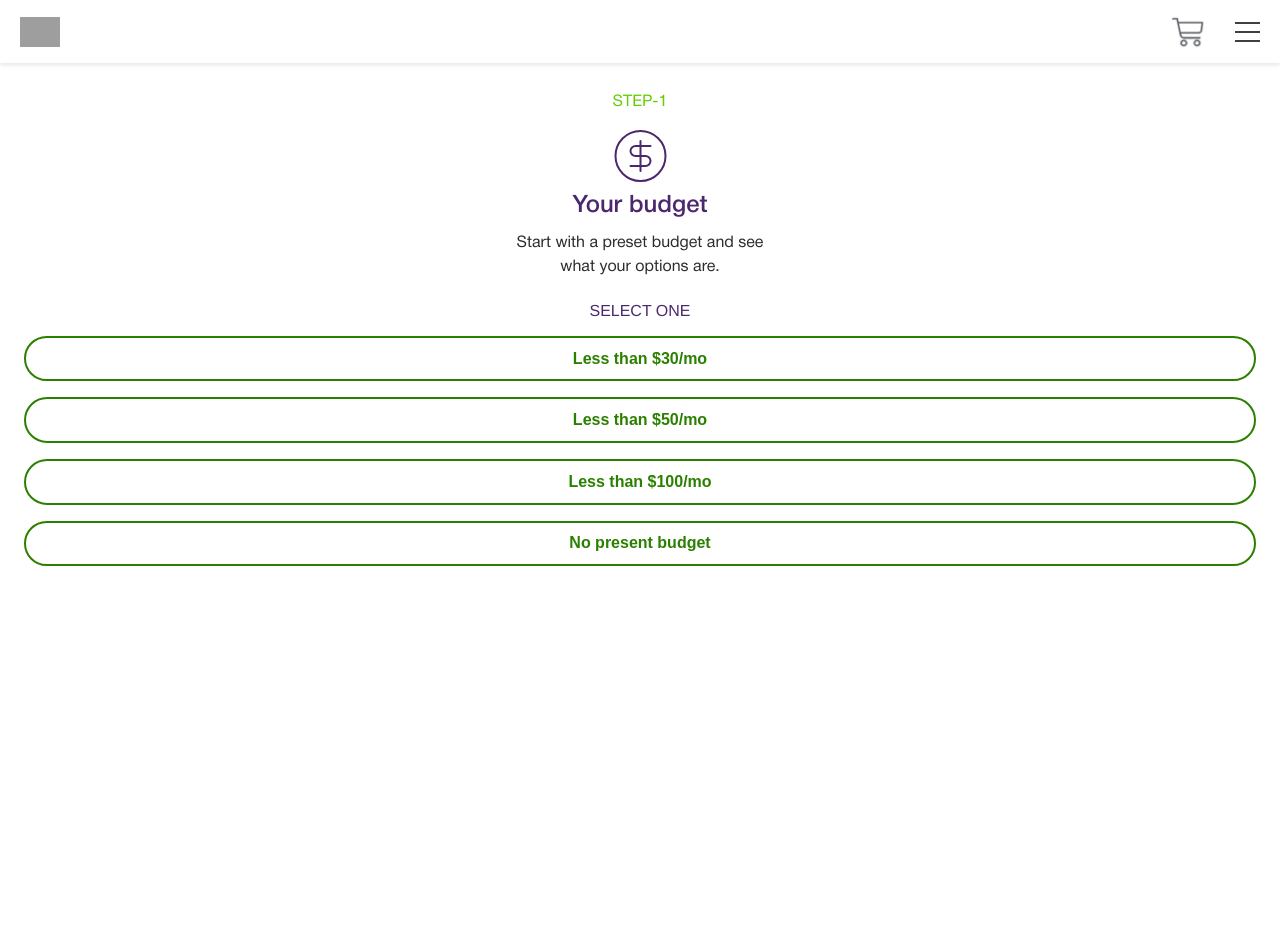
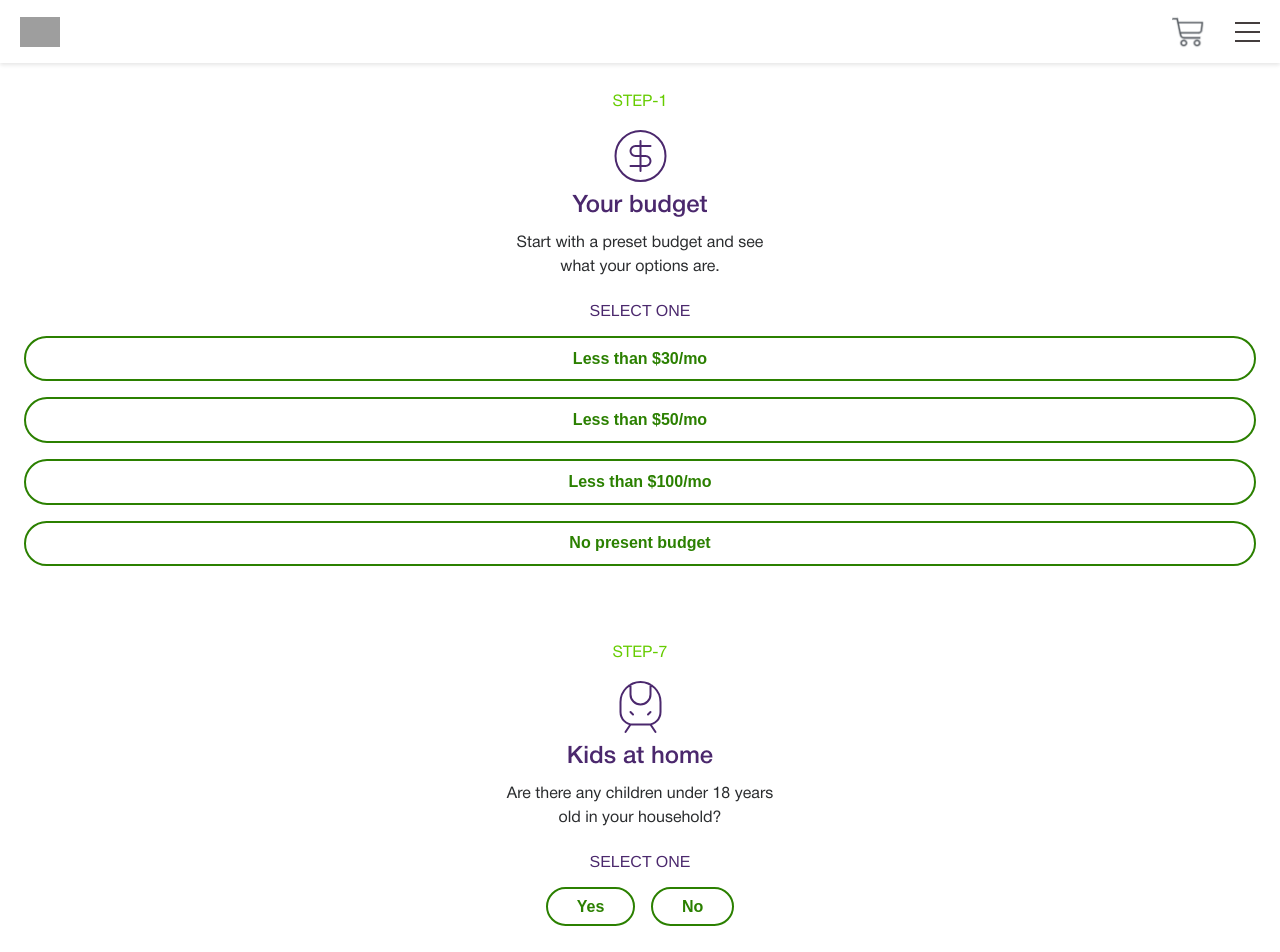
Before and after one commit to nicmart-dev/bundletv, a React (Create React App) app: page / in a window 1280 px wide. Shown: the top 952 px of the page. Before the commit the page ends 800 px from the top, so only its background shows below. Built offline with nearby package versions, Linux system fonts and the light colour scheme; grey boxes are pictures that could not be loaded.

Commit message:
Add kids component and style it

```diff
--- a/src/App.jsx
+++ b/src/App.jsx
@@ -2,6 +2,8 @@ import { BrowserRouter, Routes, Route } from 'react-router-dom';
 import './App.css';
 import Header from './components/Header/Header';
 import Budget from './components/BudgetComponent/Budget';
+import Kids from './components/KidsComponent/Kids';
+
 
 const App = () => {
   return (
@@ -9,6 +11,7 @@ const App = () => {
       <BrowserRouter>
         <Header />
         <Budget />
+        <Kids />
         <Routes>
           {/* feel free to change the below code */}
           {/* home and package component*/}
--- /dev/null
+++ b/src/components/KidsComponent/Kids.jsx
@@ -0,0 +1,22 @@
+import './Kids.scss';
+import kidsIcon from '../../assets/icons/big-train-front.svg';
+
+
+const Kids = () => {
+
+    return (
+           <div className='kids'>
+            <p className='kids__step'>STEP-7</p>
+            <img src={kidsIcon} alt='kids-icon' className='kids__icon'/>
+            <h2 className='kids__title'>Kids at home</h2>
+            <p className='kids__description'>Are there any children under 18 years old in your household?</p>
+            <label className='kids__label'>SELECT ONE</label>
+            <div className='kids__btn-container'>
+                <button className='kids__btn-container-item kids__btn-container-item--primary'>Yes</button>
+                <button className='kids__btn-container-item'>No</button>
+            </div>
+        </div>
+    )
+}
+
+export default Kids;
--- /dev/null
+++ b/src/components/KidsComponent/Kids.scss
@@ -0,0 +1,63 @@
+@use '../../styles/partials/global' as *;
+@use '../../styles/partials/variables' as *;
+@use '../../styles/partials/fonts.scss' as *;
+
+
+.kids{
+    padding: 2rem 1.5rem;
+
+    &__step{
+        color: $color-telus-green;
+    }
+
+    &__icon{
+        margin: auto;
+        padding: 1rem 0 0.5rem 0;
+    }
+
+    &__title{
+        color:$color-telus-purple;
+        line-height: 1.5rem;
+    }
+
+    &__description{
+        padding: .8rem;
+        color: $color-text;
+        width: 295px;
+        margin: auto;
+        padding-bottom: 1.5rem;
+        line-height: 1.5rem;
+    }
+
+    &__label{
+        color: $color-telus-purple;
+        font-size: 1rem;
+        font-weight: 500;
+        line-height: 1rem;
+    }
+
+    &__btn-container{
+        padding-top: 1rem;
+
+        &-item{
+            @include font-mobile-button-label;
+            color: $color-accessible-green;
+            border: 2px solid $color-accessible-green;
+            background: $color-white;
+            padding: 0.6rem 1.8rem;
+            border-radius: 20px;
+            margin-bottom: 1rem;
+            line-height: 1rem;
+            cursor: pointer;
+
+            &:active{
+                background:$color-accessible-green;
+                color: $color-white;
+            }
+
+            &--primary{
+                margin-right: 1rem;
+            }
+        }
+    }
+}
```
